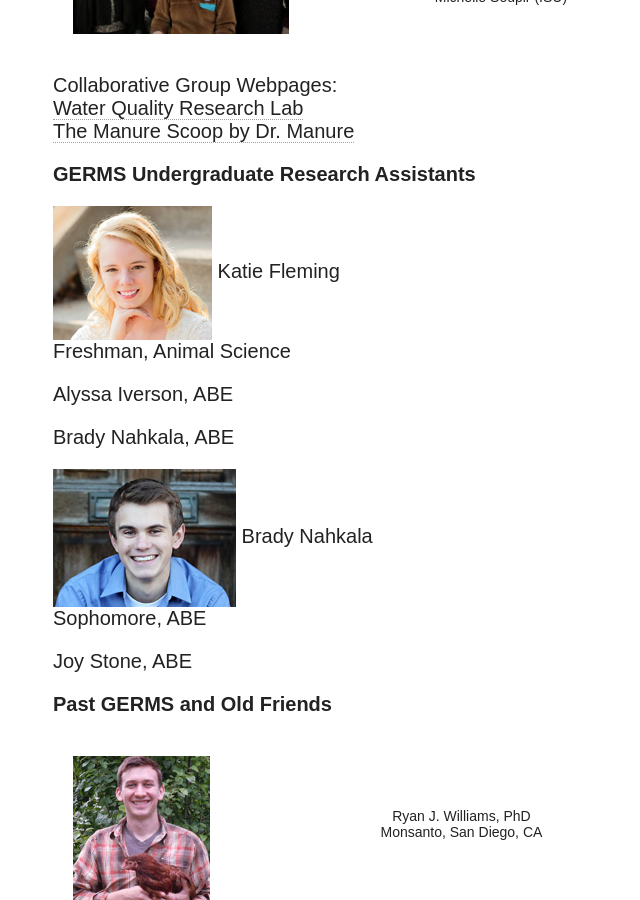
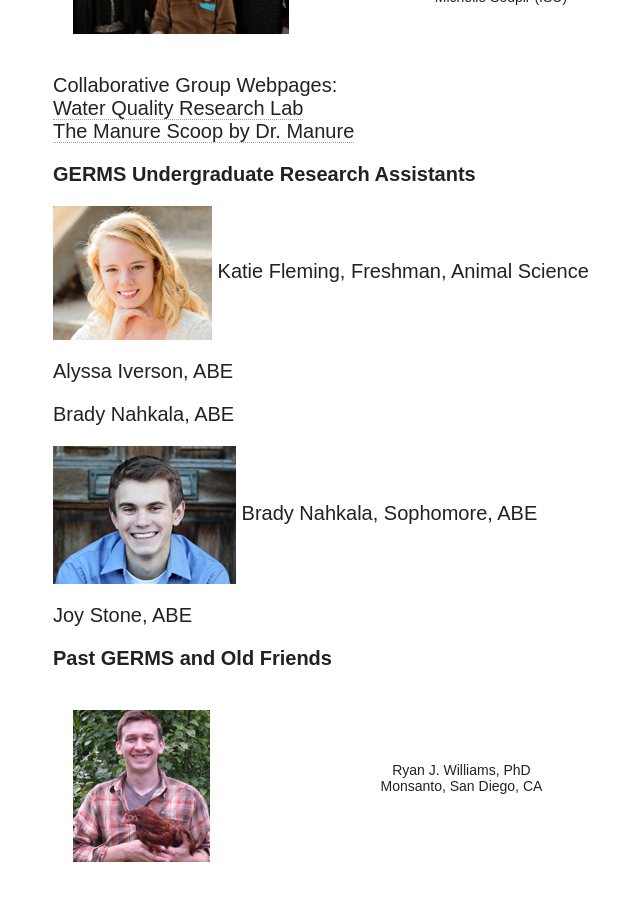
Before and after one commit to germs-lab/germs-lab.github.com-bu, a Jekyll site: the page built from people/index.md, in a window 1280 px wide and 900 px high, scrolled down 2028 px. Shown: the whole window, without its empty margins (267-907 px from the left). Built offline with Jekyll 4.4.1, drawn with Linux system fonts in a browser that asks for light colours; nearby versions of some CDN libraries.

Commit message:
Update index.md

```diff
--- a/people/index.md
+++ b/people/index.md
@@ -104,8 +104,7 @@ Collaborative Group Webpages:
 
 <tr>
 <th class="tg-031e"><img src="katie.jpg" alt="description here" /></th>
-<th class="tg-031e">Katie Fleming
-<br>Freshman, Animal Science
+<th class="tg-031e">Katie Fleming, Freshman, Animal Science
 </th>
 </tr>
 
@@ -115,8 +114,7 @@ Brady Nahkala, ABE
 
 <tr>
 <th class="tg-031e"><img src="brady.jpg" alt="description here" /></th>
-<th class="tg-031e">Brady Nahkala
-<br>Sophomore, ABE
+<th class="tg-031e">Brady Nahkala, Sophomore, ABE
 </th>
 </tr>
 
```
